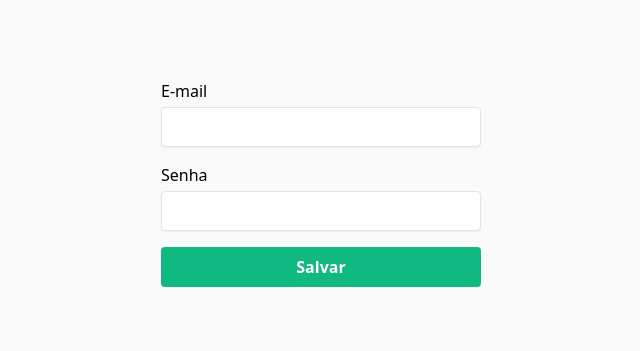
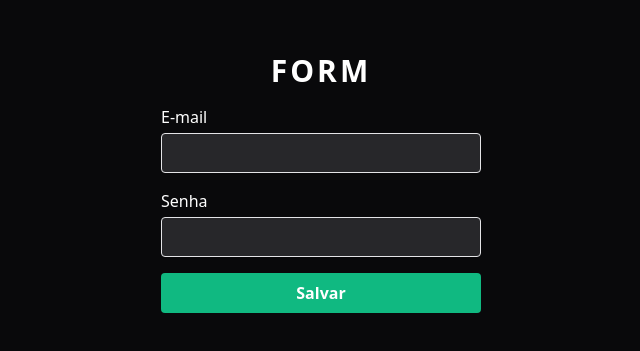
Before and after one commit to viniciusferreira7/forms-avancados-react, a React (Vite) app: page / in a window 1280 px wide. Shown: the part 217-568 px from the top of the page, without its empty margins (319-959 px from the left). Built offline with nearby package versions, Linux system fonts and the light colour scheme.

Commit message:
feat: integrated with react-hook-form

```diff
--- a/src/App.tsx
+++ b/src/App.tsx
@@ -1,23 +1,34 @@
+import { useForm } from 'react-hook-form'
 import './styles/global.css'
 
 export function App() {
+  const { register, handleSubmit } = useForm()
+
+  function createUser(data: any) {
+    console.log(data)
+  }
+
   return (
-    <main className="h-screen bg-zinc-50 flex items-center justify-center">
-      <form className="flex flex-col gap-4 w-full max-w-xs">
+    <main className="h-screen bg-zinc-950 text-white flex items-center justify-center">
+      <form
+        onSubmit={handleSubmit(createUser)}
+        className="flex flex-col gap-4 w-full max-w-xs"
+      >
+        <h2 className="text-center text-3xl font-bold tracking-widest">FORM</h2>
         <div className="flex flex-col gap-1">
           <label htmlFor="">E-mail</label>
           <input
             type="text"
-            name="email"
-            className="border border-zinc-200 shadow-sm rounded h-10"
+            className="border border-zinc-200 shadow-sm rounded h-10 bg-zinc-800 text-white px-3"
+            {...register('name')}
           />
         </div>
         <div className="flex flex-col gap-1">
           <label htmlFor="">Senha</label>
           <input
             type="password"
-            name="password"
-            className="border border-zinc-200 shadow-sm rounded h-10 "
+            className="border border-zinc-200 shadow-sm rounded h-10 bg-zinc-800 text-white px-3"
+            {...register('password')}
           />
         </div>
         <button
```
